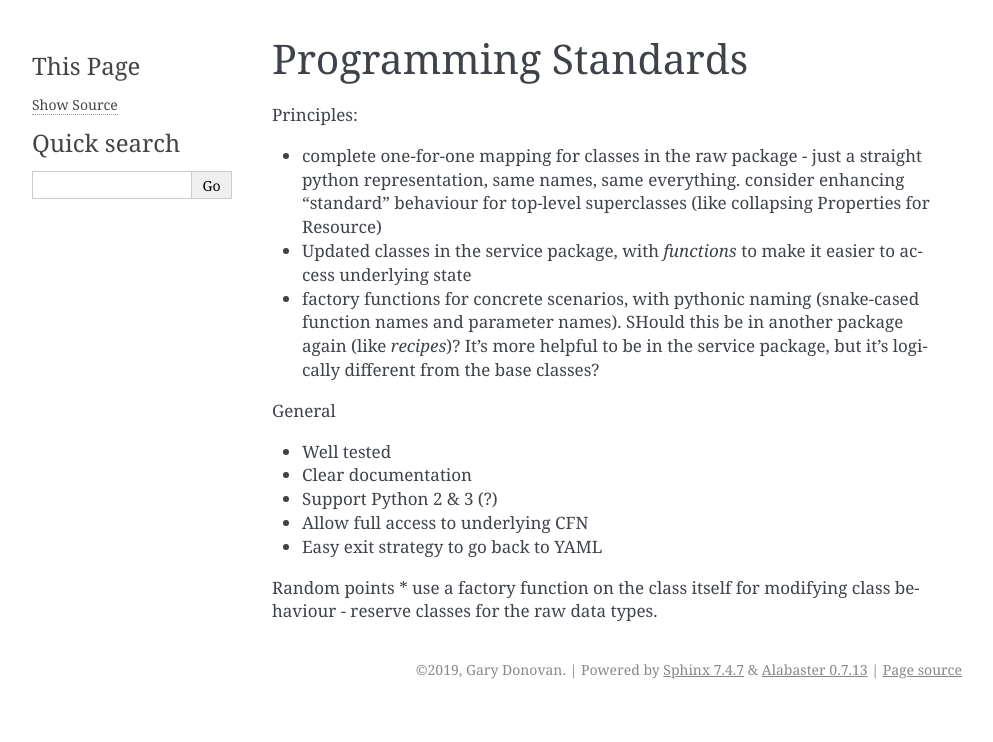
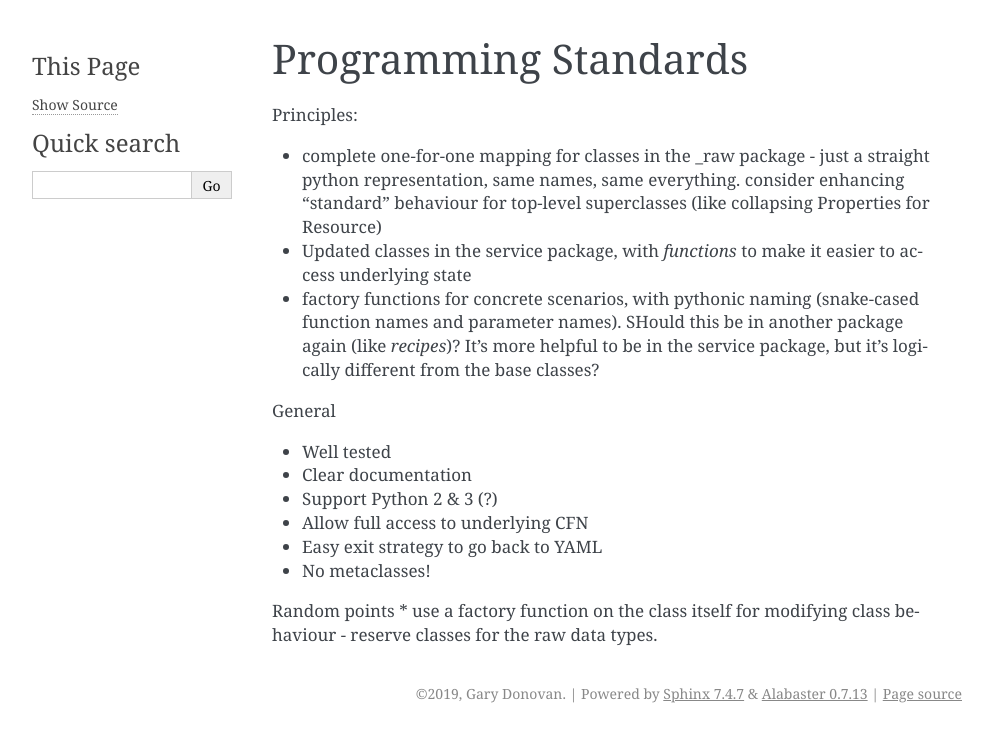
Before and after one commit to garyd203/flying-circus, a Sphinx documentation site: the page built from docs/internal_development/standards.rst, in a window 1280 px wide. Shown: the top 742 px of the page, without its empty margins (148-1141 px from the left). Built offline with Sphinx 7.4.7, drawn with Linux system fonts in a browser that asks for light colours; pages that are not in the unit, such as notebooks, are missing from menus; the version number is read from the project's files by our own code.

Commit message:
Tweak doco

```diff
--- a/docs/index.rst
+++ b/docs/index.rst
@@ -12,3 +12,5 @@ convenient and powerful way to describe AWS infrastructure as code.
     introduction.rst
     getting_started.rst
     licence-notes.rst
+    internal_development/release.rst
+    autodoc/modules.rst
--- a/docs/internal_development/standards.rst
+++ b/docs/internal_development/standards.rst
@@ -3,7 +3,7 @@ Programming Standards
 
 Principles:
 
-* complete one-for-one mapping for classes in the raw package - just a straight python representation, same names, same everything. consider enhancing "standard" behaviour for top-level superclasses (like collapsing Properties for Resource)
+* complete one-for-one mapping for classes in the _raw package - just a straight python representation, same names, same everything. consider enhancing "standard" behaviour for top-level superclasses (like collapsing Properties for Resource)
 * Updated classes in the service package, with *functions* to make it easier to access underlying state
 * factory functions for concrete scenarios, with pythonic naming (snake-cased function names and parameter names). SHould this be in another package again (like `recipes`)? It's more helpful to be in the service package, but it's logically different from the base classes?
 
@@ -14,6 +14,7 @@ General
 * Support Python 2 & 3 (?)
 * Allow full access to underlying CFN
 * Easy exit strategy to go back to YAML
+* No metaclasses!
 
 Random points
 * use a factory function on the class itself for modifying class behaviour - reserve classes for the raw data types.
```
